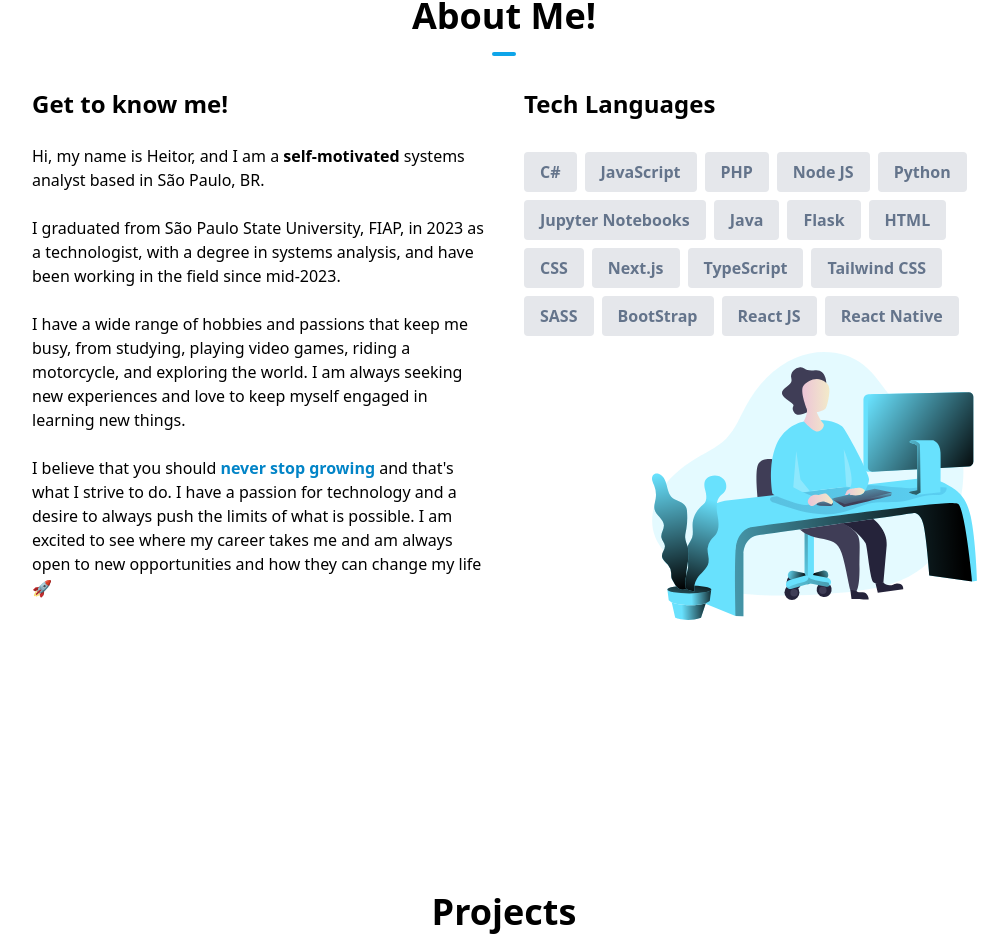
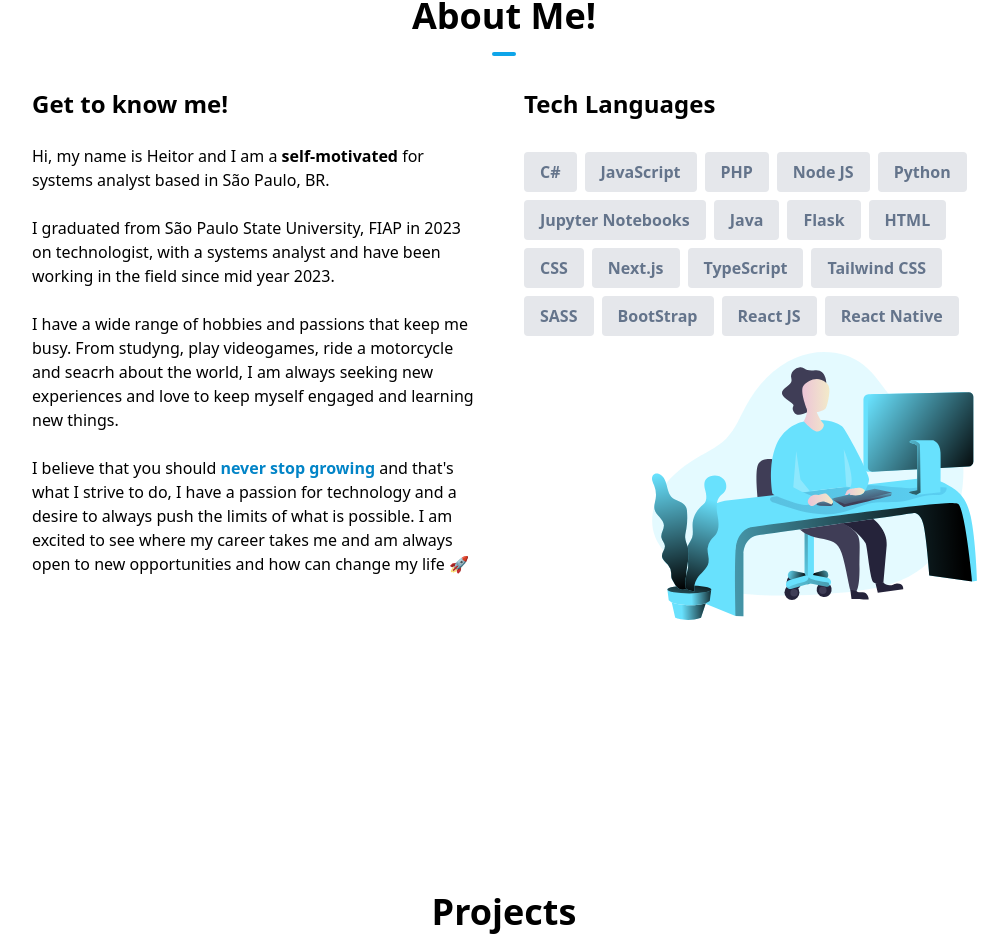
Before and after one commit to HeitorBMarini/portifolio-nextjs-1, a Next.js app: page / in a window 1280 px wide. Shown: the part 911-1852 px from the top of the page, without its empty margins (136-1144 px from the left). Built offline with nearby package versions, Linux system fonts and the light colour scheme.

Commit message:
Atualizando sobre mim

```diff
--- a/src/components/AboutSection.tsx
+++ b/src/components/AboutSection.tsx
@@ -41,22 +41,22 @@ const AboutSection = () => {
               Get to know me!
             </h1>
             <p>
-              Hi, my name is Heitor, and I am a{" "}
-              <span className="font-bold">self-motivated</span> systems analyst
+              Hi, my name is Heitor and I am a{" "}
+              <span className="font-bold">{" self-motivated"}</span> for systems analyst
               based in São Paulo, BR.
             </p>
             <br />
             <p>
-              I graduated from São Paulo State University, FIAP, in 2023 as a technologist,
-              with a degree in systems analysis, and have been working in the
-              field since mid-2023.
+              I graduated from São Paulo State University, FIAP in 2023 on technologist,
+              with a systems analyst and have been working in the
+              field since mid year 2023.
             </p>
             <br />
             <p>
-              I have a wide range of hobbies and passions that keep me busy,
-              from studying, playing video games, riding a motorcycle, and exploring the world.
+              I have a wide range of hobbies and passions that keep me busy.
+              From studyng, play videogames, ride a motorcycle and seacrh about the world,
               I am always seeking new experiences and love to keep myself
-              engaged in learning new things.
+              engaged and learning new things.
             </p>
             <br />
             <p>
@@ -64,12 +64,11 @@ const AboutSection = () => {
               <span className="font-bold text-sky-600">
                 never stop growing
               </span>{" "}
-              and that's what I strive to do. I have a passion for
+              and that&#39;s what I strive to do, I have a passion for
               technology and a desire to always push the limits of what is
               possible. I am excited to see where my career takes me and am
-              always open to new opportunities and how they can change my life 🚀
+              always open to new opportunities and how can change my life 🚀
             </p>
-
             <br/>
 
 
```
